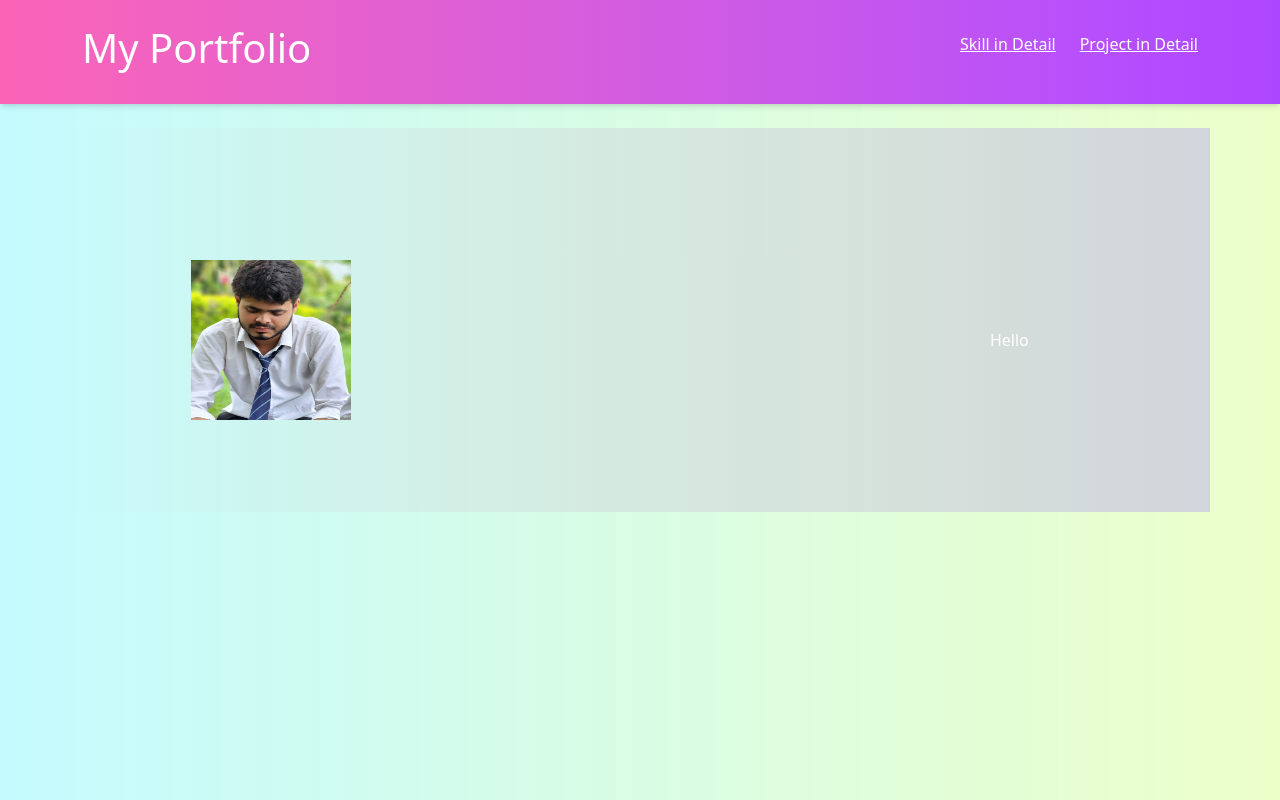
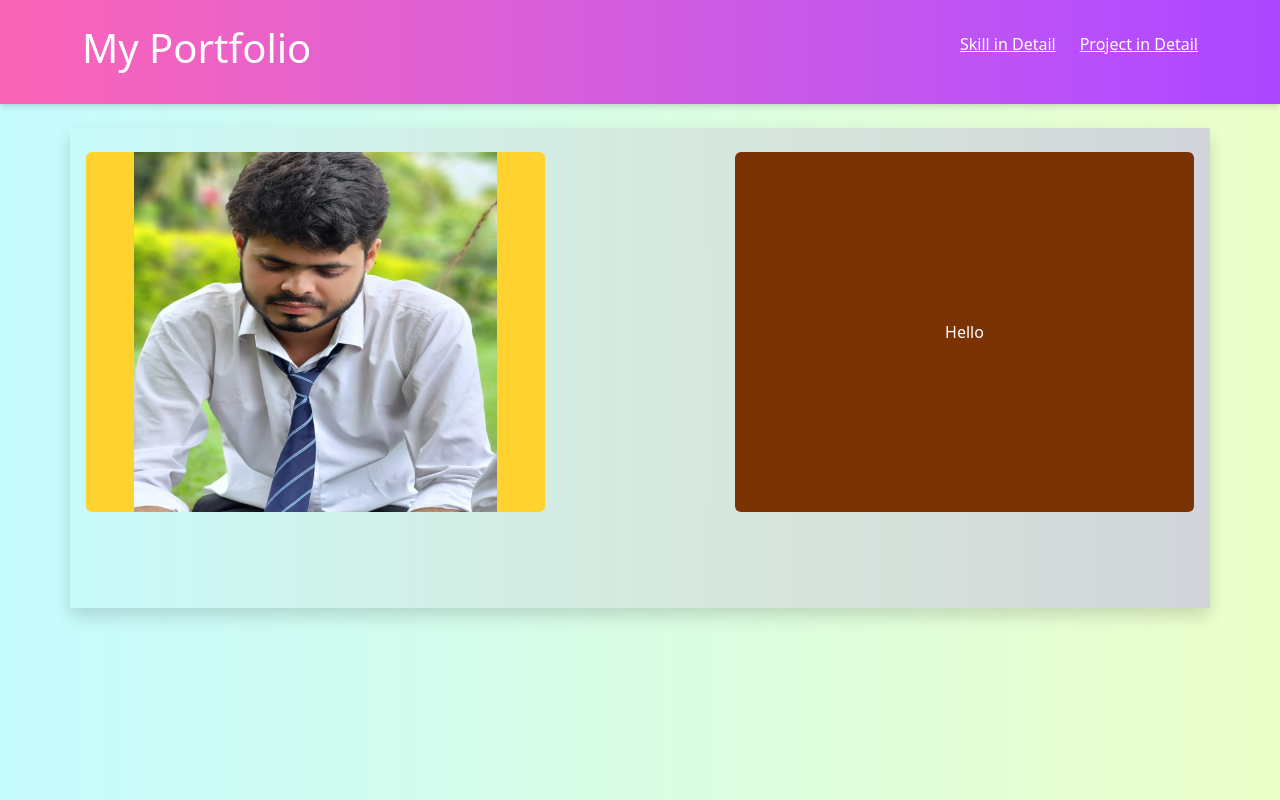
Before and after one commit to Amjadkhan9756/Portfolio, a React (Vite) app: page / in a window 1280 px wide. Built offline with nearby package versions, Linux system fonts and the light colour scheme.

Commit message:
new styling

```diff
--- a/src/Component/Home.css
+++ b/src/Component/Home.css
@@ -1,3 +1,9 @@
 body {
     background: linear-gradient(to right, #7bf5fe70, #c7ff5f56);
 }
+
+
+/*
+.container :hover {
+    box-shadow: 8px 8px 12px black;
+} */
--- a/src/Component/Home.jsx
+++ b/src/Component/Home.jsx
@@ -3,17 +3,21 @@ import "./Home.css";
 function Home() {
   return (
     <>
-      <div className="container mx-auto mt-4 w-4/5 h-96 bg-gradient-to-r from-gray-80 to-gray-300  p-6">
+      <div className="container mx-auto mt-4 w-4/5 h-120 bg-gradient-to-r from-gray-80 to-gray-300  p-6 shadow hover:shadow-lg transition duration-300">
         <div className="row text-center">
-          <div className="col  mt-5 ml-4 w-80 h-70 d-flex align-items-center justify-content-center text-white rounded">
+          <div className="col p-5  ml-4 w-100 h-90 d-flex align-items-center justify-content-center text-white rounded bg-amber-300">
             <img
-              className="w-40 h-40"
+              className="w-100 h-90"
               src="/image/IMG_20240919_145329_007.jpg"
               alt="Portfolio"
             />
           </div>
-          <div className="col"></div>
-          <div className="col  mt-5 mr-4 w-80 h-70 d-flex align-items-center justify-content-center text-white rounded">
+          <div
+
+            className="col-2"
+          ></div>
+
+          <div className="col p-5  mr-4 w-100 h-90 d-flex align-items-center justify-content-center text-white rounded bg-amber-900">
             Hello
           </div>
         </div>
```
